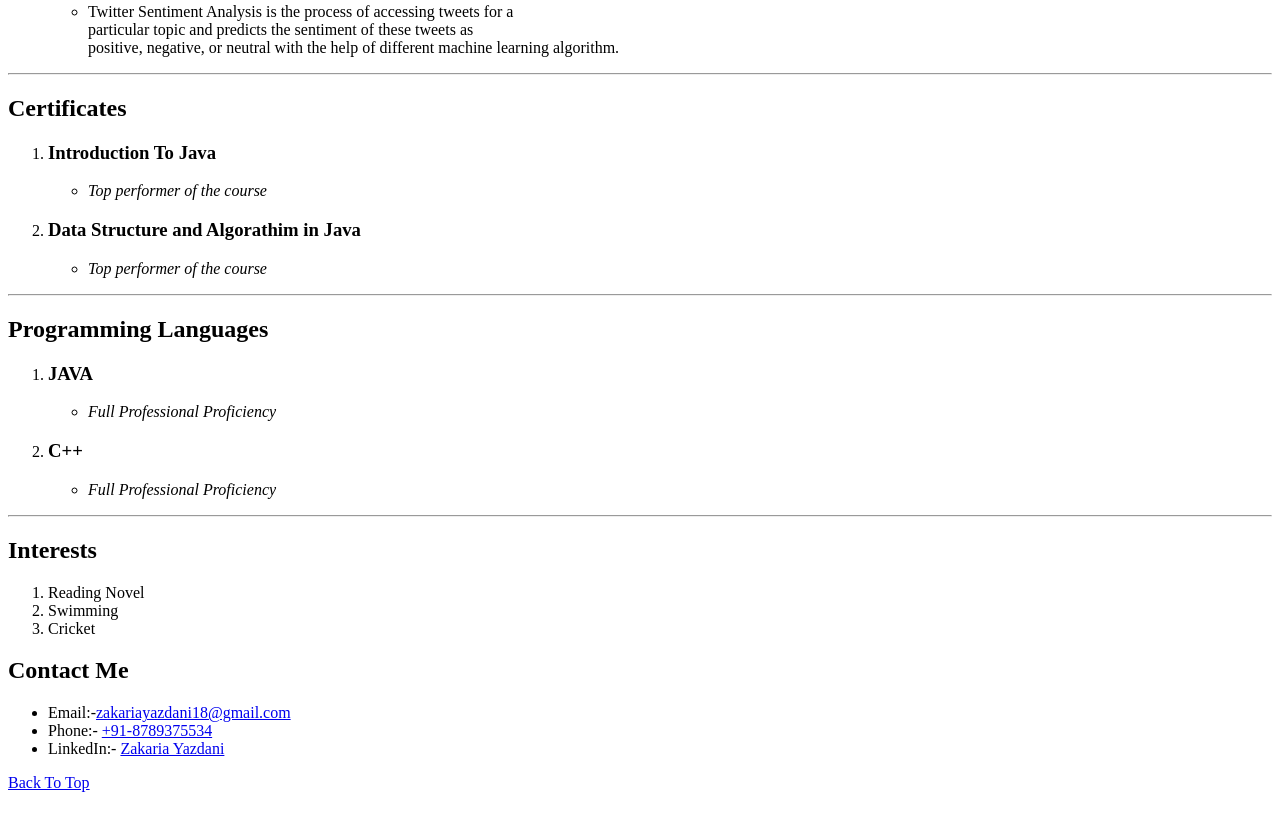
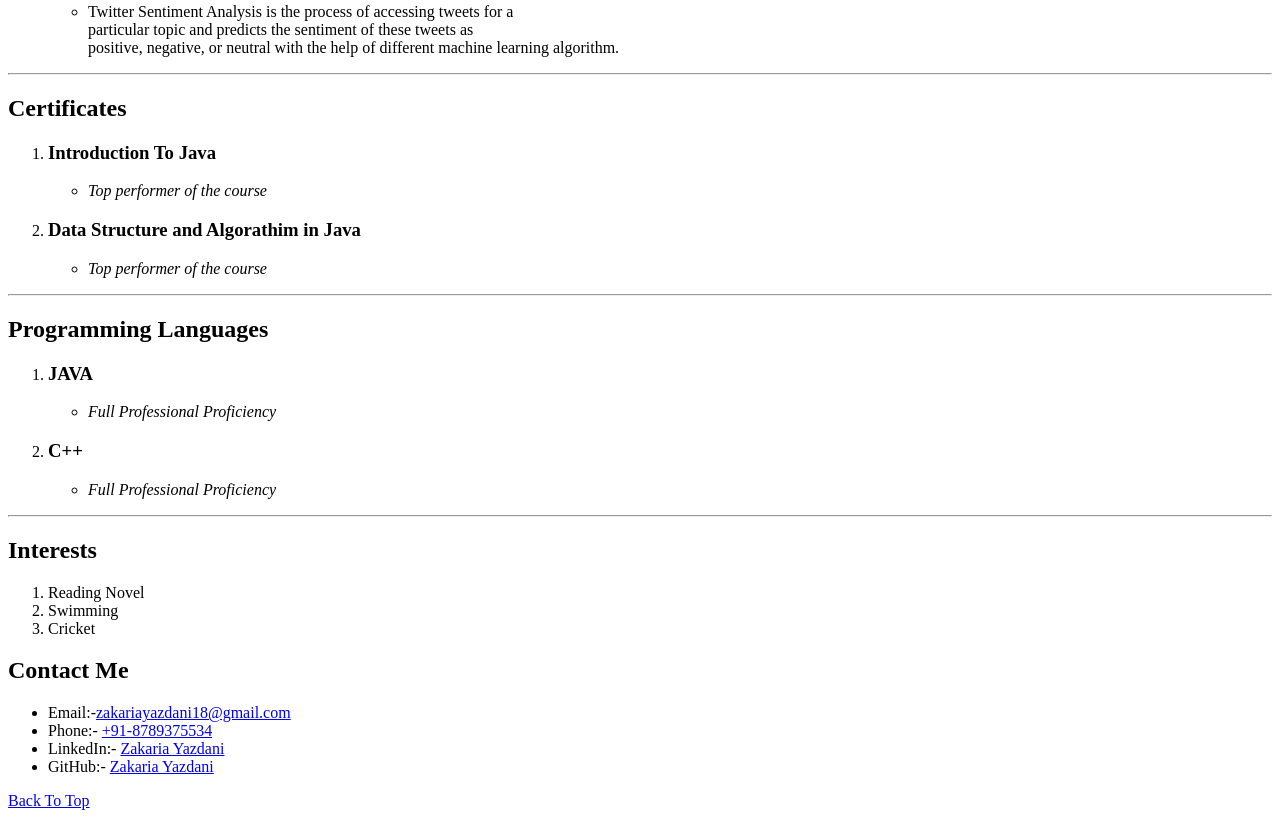
Before and after one commit to zakyazdani/resume, a plain HTML site: page index.html in a window 1280 px wide. Shown: the part 1066-1884 px from the top of the page. Drawn offline with Linux system fonts and the light colour scheme.

Commit message:
Update index.html

```diff
--- a/index.html
+++ b/index.html
@@ -197,6 +197,7 @@
             <li>Phone:- <a href="tel:+918789375534">+91-8789375534</a></li>
             <li>LinkedIn:- <a target="_blank" href="http://www.linkedin.com/in/zakaria-yazdani-2757a5191">Zakaria
                     Yazdani</a></li>
+            <li>GitHub:- <a target="_blank" href="https://github.com/zakyazdani">Zakaria Yazdani</a></li>
         </ul>
         <a href="#">Back To Top</a>
     </footer>
```
